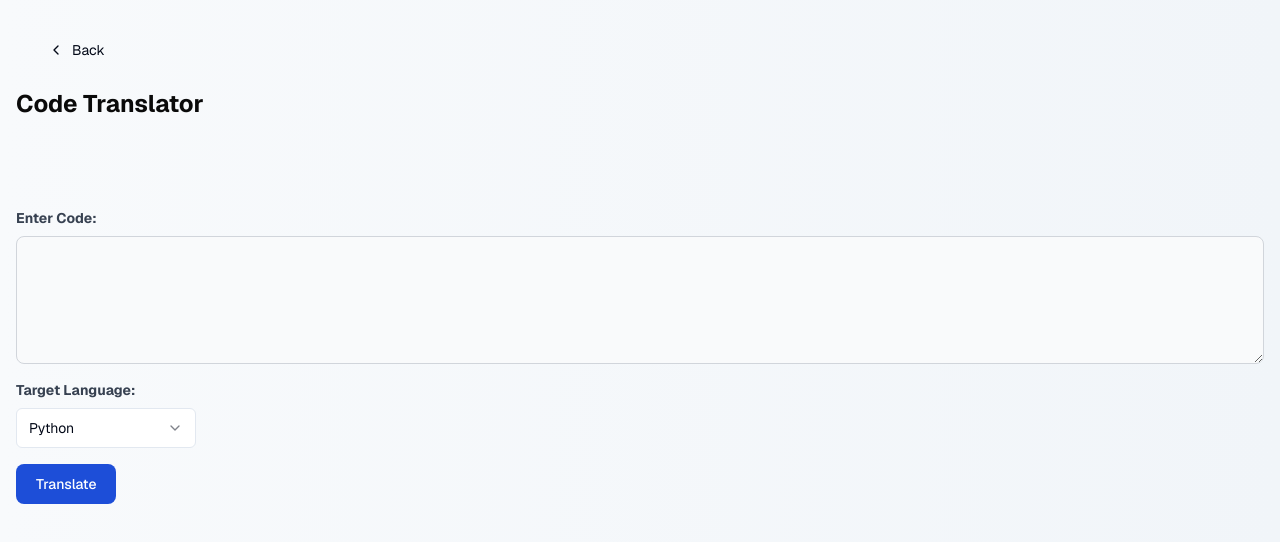
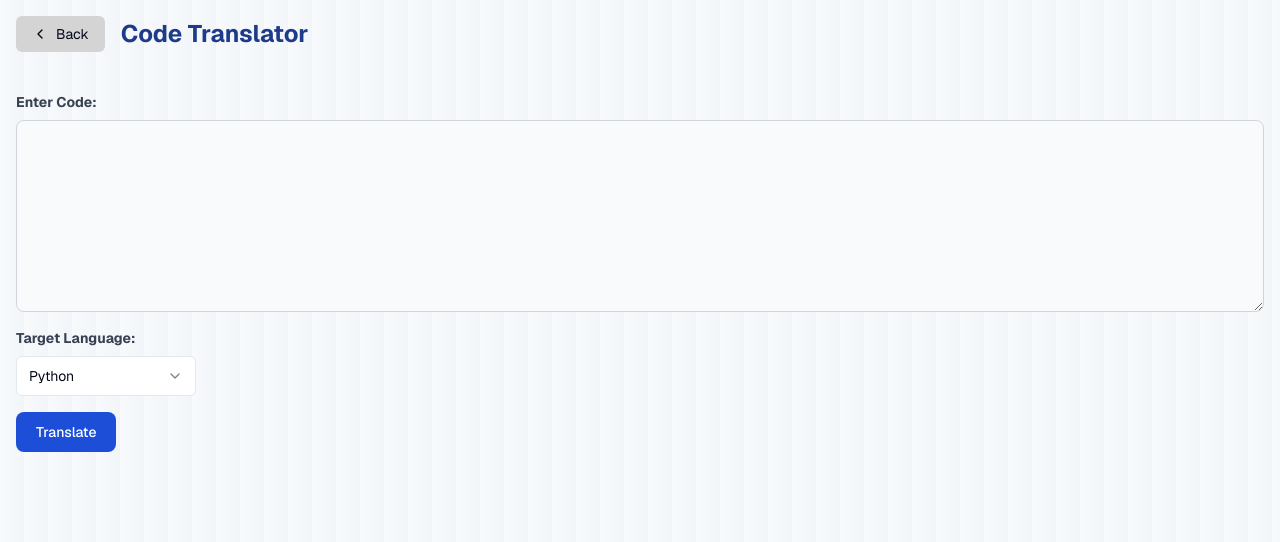
Before and after one commit to hakanyarman/code-translator, a Next.js app: page /code-translator in a window 1280 px wide. Shown: the top 542 px of the page. Built offline with nearby package versions, Linux system fonts and the light colour scheme.

Commit message:
edit style

```diff
--- a/app/chat/page.tsx
+++ b/app/chat/page.tsx
@@ -10,7 +10,7 @@ export default function Chat() {
     <div className="flex flex-col items-center justify-center h-screen">
       <Link
         href="/"
-        className="absolute top-8 left-8 py-2 px-4 rounded-md no-underline text-foreground bg-btn-background hover:bg-btn-background-hover flex items-center group text-sm"
+        className="absolute top-8 left-8 py-2 px-4 rounded-md no-underline text-foreground bg-btn-background hover:bg-btn-background-hover flex items-center group text-sm bg-neutral-300"
       >
         <svg
           xmlns="http://www.w3.org/2000/svg"
--- a/app/code-translator/page.tsx
+++ b/app/code-translator/page.tsx
@@ -8,12 +8,6 @@ import * as React from 'react';
 import { MoonIcon, SunIcon } from '@radix-ui/react-icons';
 import { useTheme } from 'next-themes';
 import { Button } from '@/components/ui/button';
-import {
-  DropdownMenu,
-  DropdownMenuContent,
-  DropdownMenuItem,
-  DropdownMenuTrigger,
-} from '@/components/ui/dropdown-menu';
 
 import {
   Select,
@@ -22,33 +16,6 @@ import {
   SelectTrigger,
   SelectValue,
 } from '@/components/ui/select';
-
-// export function ModeToggle() {
-//   const { setTheme } = useTheme();
-
-//   return (
-//     <DropdownMenu>
-//       <DropdownMenuTrigger asChild>
-//         <Button variant="outline" size="icon">
-//           <SunIcon className="h-[1.2rem] w-[1.2rem] rotate-0 scale-100 transition-all dark:-rotate-90 dark:scale-0" />
-//           <MoonIcon className="absolute h-[1.2rem] w-[1.2rem] rotate-90 scale-0 transition-all dark:rotate-0 dark:scale-100" />
-//           <span className="sr-only">Toggle theme</span>
-//         </Button>
-//       </DropdownMenuTrigger>
-//       <DropdownMenuContent align="end">
-//         <DropdownMenuItem onClick={() => setTheme('light')}>
-//           Light
-//         </DropdownMenuItem>
-//         <DropdownMenuItem onClick={() => setTheme('dark')}>
-//           Dark
-//         </DropdownMenuItem>
-//         <DropdownMenuItem onClick={() => setTheme('system')}>
-//           System
-//         </DropdownMenuItem>
-//       </DropdownMenuContent>
-//     </DropdownMenu>
-//   );
-// }
 
 export default function CodeTranslator() {
   const [code, setCode] = useState('');
@@ -119,14 +86,10 @@ export default function CodeTranslator() {
 
   return (
     <div className="container mx-auto p-4">
-      {/* {ModeToggle()} */}
-      <div className="grid grid-cols-2 gap-4 place-content-center h-48">
-        <h1 className="text-2xl font-bold mb-4 text-neutral-950">
-          Code Translator
-        </h1>
+      <div className="flex items-center mb-4">
         <Link
           href="/"
-          className="absolute left-8 top-8 py-2 px-4 rounded-md no-underline text-foreground bg-btn-background hover:bg-btn-background-hover flex items-center group text-sm"
+          className="py-2 px-4 rounded-md no-underline text-foreground bg-btn-background hover:bg-btn-background-hover flex items-center group text-sm bg-neutral-300 mr-4"
         >
           <svg
             xmlns="http://www.w3.org/2000/svg"
@@ -141,12 +104,13 @@ export default function CodeTranslator() {
             className="mr-2 h-4 w-4 transition-transform group-hover:-translate-x-1"
           >
             <polyline points="15 18 9 12 15 6" />
-          </svg>{' '}
+          </svg>
           Back
         </Link>
+        <h2 className="text-blue-900 text-2xl font-bold">Code Translator</h2>
       </div>
       <form onSubmit={handleSubmit}>
-        <div className="mb-4">
+        <div className="mb-4 mt-6 pt-4">
           <label
             htmlFor="code"
             className="block text-gray-700 text-sm font-bold mb-2"
@@ -157,11 +121,10 @@ export default function CodeTranslator() {
             id="code"
             value={code}
             onChange={(e) => setCode(e.target.value)}
-            className="bg-gray-50 border border-gray-300 text-gray-900 text-sm rounded-lg focus:ring-blue-500 focus:border-blue-500 block w-full p-2.5 h-32"
+            className="bg-gray-50 border border-gray-300 text-gray-900 text-sm rounded-lg focus:ring-blue-500 focus:border-blue-600 block w-full p-2.5 h-48"
             required
           ></textarea>
         </div>
-
         <div className="mb-4">
           <label
             htmlFor="targetLanguage"
@@ -169,27 +132,9 @@ export default function CodeTranslator() {
           >
             Target Language:
           </label>
-          {/* <select
-            id="targetLanguage"
-            value={targetLanguage}
-            onChange={(e) => setTargetLanguage(e.target.value)}
-            className="bg-gray-50 border border-gray-300 text-gray-900 text-sm rounded-lg focus:ring-blue-500 focus:border-blue-500 block w-full p-2.5"
-            required
-          >
-            <option value="Python">Python</option>
-            <option value="JavaScript">JavaScript</option>
-            <option value="Java">Java</option>
-            <option value="C++">C++</option>
-            <option value="C#">C#</option>
-            <option value="Ruby">Ruby</option>
-            <option value="Go">Go</option>
-            <option value="PHP">PHP</option>
-          </select> */}
           <Select
             value={targetLanguage}
             onValueChange={setTargetLanguage}
-            //@ts-ignore
-            className="bg-gray-50 border border-gray-300 text-gray-900 text-sm rounded-lg focus:ring-blue-500 focus:border-blue-500 block w-full p-2.5"
             required
           >
             <SelectTrigger className="w-[180px]">
--- a/app/layout.tsx
+++ b/app/layout.tsx
@@ -9,7 +9,7 @@ const defaultUrl = process.env.VERCEL_URL
 export const metadata = {
   metadataBase: new URL(defaultUrl),
   title: 'Code Translator',
-  description: 'The fastest way to build apps with Next.js and Supabase',
+  description: 'Translate Your Code Into The Language You Want',
 };
 
 export default function RootLayout({
@@ -19,7 +19,7 @@ export default function RootLayout({
 }) {
   return (
     <html lang="en" className={GeistSans.className}>
-      <body className="bg-background text-foreground h-14 bg-gradient-to-r from-slate-50 to-slate-100 to-gray-50">
+      <body className="bg-background text-foreground h-14 bg-gradient-to-r from-slate-50 to-slate-100 to-gray-50 absolute inset-0 h-full w-full bg-white bg-[linear-gradient(to_right,#80808012_1px,transparent_1px),linear-gradient(to_bottom,#80808012_1px,transparent_1px)] bg-[size:24px_24px]">
         <ThemeProvider
           attribute="class"
           defaultTheme="system"
--- a/app/login/page.tsx
+++ b/app/login/page.tsx
@@ -56,7 +56,7 @@ export default function Login({
     <div className="flex-1 flex flex-col w-full px-8 sm:max-w-md justify-center gap-2">
       <Link
         href="/"
-        className="absolute left-8 top-8 py-2 px-4 rounded-md no-underline text-foreground bg-btn-background hover:bg-btn-background-hover flex items-center group text-sm"
+        className="absolute left-8 top-8 py-2 px-4 rounded-md no-underline text-foreground bg-btn-background hover:bg-btn-background-hover flex items-center group text-sm bg-neutral-300"
       >
         <svg
           xmlns="http://www.w3.org/2000/svg"
--- a/components/Header.tsx
+++ b/components/Header.tsx
@@ -52,25 +52,14 @@
 export default function Header() {
   return (
     <div className="flex flex-col gap-16 items-center ">
-      <div className="flex gap-8 justify-center items-center">
-        {/* <a
-          href="https://supabase.com/?utm_source=create-next-app&utm_medium=template&utm_term=nextjs"
-          target="_blank"
-          rel="noreferrer"
-        >
-          <SupabaseLogo />
-        </a> */}
-        {/* <span className="border-l rotate-45 h-6" />
-        <a href="https://nextjs.org/" target="_blank" rel="noreferrer">
-          <NextLogo />
-        </a> */}
-        <h2 className="text-blue-900 text-3xl font-bold	underline decoration-wavy decoration-red-300	">
-          Code Translator App
+      <div className="flex gap-8 justify-center items-center drop-shadow-2xl relative z-10 bg-gray-100 rounded-lg">
+        <h2 className="text-blue-900 text-4xl font-bold underline decoration-wavy decoration-red-300">
+          Code Translator
         </h2>
       </div>
       <h1 className="sr-only">Supabase and Next.js Starter Template</h1>
-      <div className="shadow-md shadow-indigo-500/40 bg-red-50 border border-gray-300">
-        <p className="text-3xl lg:text-xl !leading-tight mx-auto max-w-xl text-center text-neutral-950 ">
+      <div className="shadow-2xl shadow-indigo-500/40 bg-red-50 border border-gray-300">
+        <p className="text-3xl lg:text-xl !leading-tight mx-auto max-w-xl text-center text-neutral-950  ">
           {/* The fastest way to build apps with{" "} */}
           Easily and reliably convert your code from one programming language to
           another! Our application supports code translations between{' '}
```
